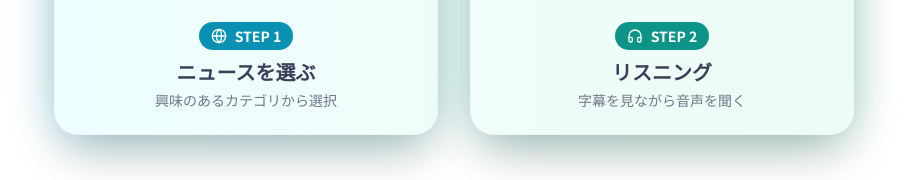
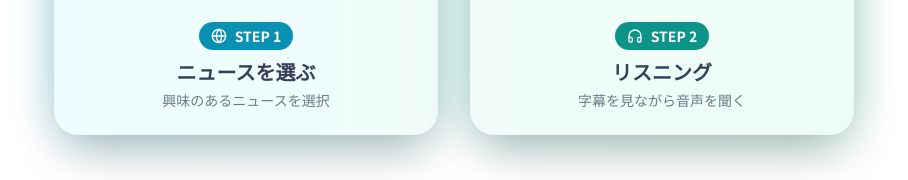
Before and after one commit to komotegawa-edore/mukimuki-chemistry-quiz, a Next.js app: page /lp/english-new in a window 1280 px wide. Shown: the part 1779-1959 px from the top of the page, without its empty margins (186-1094 px from the left). Built offline with nearby package versions, Linux system fonts and the light colour scheme.

Commit message:
fix: STEP1の説明文からカテゴリを削除

```diff
--- a/app/lp/english-new/page.tsx
+++ b/app/lp/english-new/page.tsx
@@ -192,7 +192,7 @@ export default function EnglishNewLandingPage() {
                     STEP 1
                   </div>
                   <h3 className="font-bold text-xl mb-1 text-[#3A405A]">ニュースを選ぶ</h3>
-                  <p className="text-sm opacity-70 text-[#3A405A]">興味のあるカテゴリから選択</p>
+                  <p className="text-sm opacity-70 text-[#3A405A]">興味のあるニュースを選択</p>
                 </div>
               </div>
             </div>
```
